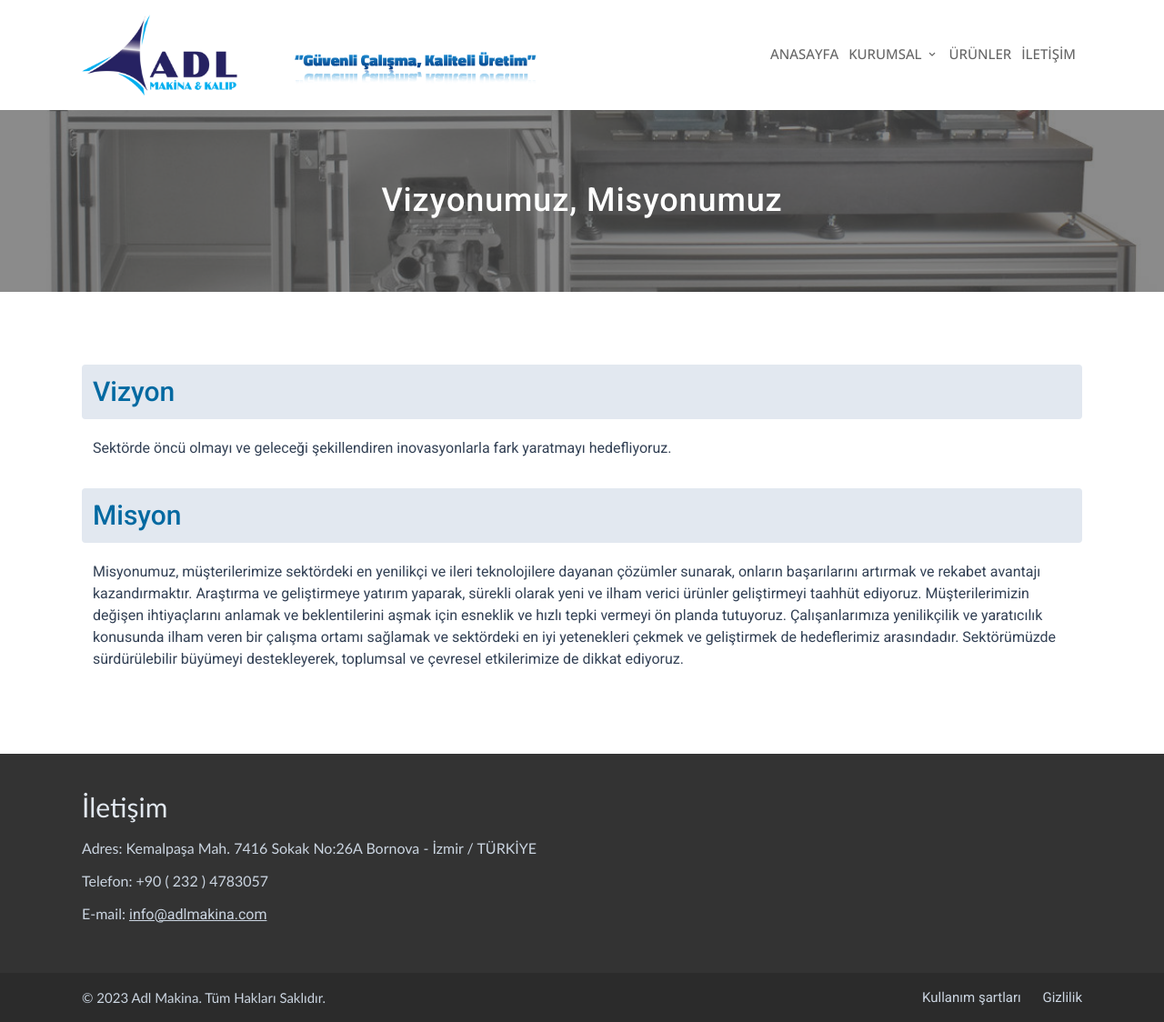
After one commit to yigit1232/adl-machine, a Django app: page /kurumsal/vizyonumuz-misyonumuz/ in a window 1280 px wide. The commit adds this page. Shown: the whole page at 91% size. Run offline with Django 4.2, Linux system fonts and the light colour scheme; some libraries are stand-ins or nearby versions.

Commit message:
add vision about page

```diff
--- a/app/urls.py
+++ b/app/urls.py
@@ -6,7 +6,10 @@ from django.conf.urls.static import static
 urlpatterns = [
     path('',views.index,name='index'),
     path('urunler/',views.products,name='products'),
-    path('kalite/',views.quality,name='quality'),
     path('iletisim/',views.contact,name='contact'),
     path('uretim/',views.production,name='production'),
+    path('kurumsal/hakkimizda/',views.about,name='about'),
+    path('kurumsal/vizyonumuz-misyonumuz/',views.vision,name='vision'),
+    path('kurumsal/kalite/', views.quality, name='quality'),
+
 ] + static(settings.STATIC_URL, document_root=settings.STATIC_ROOT)
--- a/app/views.py
+++ b/app/views.py
@@ -44,3 +44,9 @@ def contact(request):
 
 def production(request):
     return render(request,'production.html')
+
+def about(request):
+    return render(request,'about.html')
+
+def vision(request):
+    return render(request,'vision.html')
--- a/static/script/script.js
+++ b/static/script/script.js
@@ -17,3 +17,8 @@ var swiper = new Swiper(".mySwiper", {
     prevEl: ".swiper-button-prev",
   },
 });
+
+$(".menu").on("click",function(){
+    console.log("hello world")
+    $(".menu-content").toggle()
+})
--- a/templates/components/navbar.html
+++ b/templates/components/navbar.html
@@ -8,9 +8,15 @@
         <nav class="header-nav">
             <ul>
                 <li><a class="{% if request.path == '/' %} !text-sky-700 {% endif %}" href="{% url 'index' %}">Anasayfa</a></li>
-                <li><a class="{% if request.path == '/uretim/' %} !text-sky-700 {% endif %}" href="{% url "production" %}">Üretim</a></li>
+                <li class="relative"><a class="menu cursor-pointer">Kurumsal <i class="uil uil-angle-down"></i></a>
+                <ul class="absolute hidden menu-content left-0 flex flex-col gap-1 top-10 rounded bg-white border shadow-sm z-40">
+                    <li><a class="hover:bg-slate-200" href="{% url "about" %}">HAKKIMIZDA</a></li>
+                    <li><a class="hover:bg-slate-200" href="{% url "vision" %}">VİZYON&MİSYON</a></li>
+                    <li><a class="hover:bg-slate-200" href="">TEZGAH PARKURU</a></li>
+                    <li><a class="hover:bg-slate-200" href="{% url "quality" %}">KALİTE SİSTEM YÖNETİMİ</a></li>
+                </ul>
+                </li>
                 <li><a class="{% if request.path == '/urunler/' %} !text-sky-700 {% endif %}" href="{% url "products" %}">Ürünler</a></li>
-                <li><a class="{% if request.path == '/kalite/' %} !text-sky-700 {% endif %}" href="{% url "quality" %}">Kalite</a></li>
                 <li><a class="{% if request.path == '/iletisim/' %} !text-sky-700 {% endif %}" href="{% url "contact" %}">İletişim</a></li>
             </ul>
         </nav>
--- a/templates/components/slider.html
+++ b/templates/components/slider.html
@@ -3,19 +3,15 @@
     <div class="swiper-wrapper">
 
       <div class="swiper-slide swiper-slider-image">
-          <h2>slider1</h2>
           <div class="bg-image-color"></div>
       </div>
         <div class="swiper-slide swiper-slider-image-1">
-            <h2>slider2</h2>
           <div class="bg-image-color"></div>
       </div>
         <div class="swiper-slide swiper-slider-image-2">
-            <h2>slider2</h2>
             <div class="bg-image-color"></div>
         </div>
         <div class="swiper-slide swiper-slider-image-3">
-            <h2>slider2</h2>
             <div class="bg-image-color"></div>
       </div>
 
--- a/templates/layout.html
+++ b/templates/layout.html
@@ -13,9 +13,9 @@
     <link rel="stylesheet" href="https://unicons.iconscout.com/release/v4.0.8/css/line.css">
     <link href="https://fonts.googleapis.com/css2?family=Roboto:wght@300;400;500&display=swap" rel="stylesheet">
     <link href="https://fonts.googleapis.com/css2?family=Open+Sans:wght@500&display=swap" rel="stylesheet">
-    <link rel="stylesheet" href="{% static 'css/input.css' %}">
+    <link rel="stylesheet" href="{% static 'css/style.css' %}">
     <link rel="stylesheet" href="{% static 'css/lightbox.min.css' %}">
-    <title>{% block title %}{% endblock %}</title>
+    <title>{% block title %}{% endblock %} - ADL Makina</title>
 </head>
 <body>
     {% include 'components/navbar.html' %}
--- /dev/null
+++ b/templates/vision.html
@@ -0,0 +1,31 @@
+{% extends 'layout.html' %}
+{% block title %}Vizyonumuz, Misyonumuz{% endblock %}
+{% block description %}Vizyonumuz, Misyonumuz{% endblock %}
+
+{% block body %}
+
+<section class="w-full h-[200px] bg-image">
+<div class="jumbotron-bg">
+    <div class="flex justify-center h-full items-center">
+        <div class="container flex justify-center items-center">
+            <h2 class="text-white font-medium tracking-wide text-4xl leading-tight">Vizyonumuz, Misyonumuz</h2>
+        </div>
+    </div>
+</div>
+</section>
+
+<div class="w-full flex justify-center mb-20 mt-20">
+    <div class="container">
+        <div>
+            <h2 class="text-sky-700 bg-slate-200 p-3 rounded font-medium mb-2 text-3xl">Vizyon</h2>
+            <p class="text-slate-700 p-3">Sektörde öncü olmayı ve geleceği şekillendiren inovasyonlarla fark yaratmayı hedefliyoruz.</p>
+        </div>
+        <div class="mt-5">
+            <h2 class="text-sky-700 bg-slate-200 p-3 rounded font-medium mb-2 text-3xl">Misyon</h2>
+            <p class="text-slate-700 p-3">
+                Misyonumuz, müşterilerimize sektördeki en yenilikçi ve ileri teknolojilere dayanan çözümler sunarak, onların başarılarını artırmak ve rekabet avantajı kazandırmaktır. Araştırma ve geliştirmeye yatırım yaparak, sürekli olarak yeni ve ilham verici ürünler geliştirmeyi taahhüt ediyoruz. Müşterilerimizin değişen ihtiyaçlarını anlamak ve beklentilerini aşmak için esneklik ve hızlı tepki vermeyi ön planda tutuyoruz. Çalışanlarımıza yenilikçilik ve yaratıcılık konusunda ilham veren bir çalışma ortamı sağlamak ve sektördeki en iyi yetenekleri çekmek ve geliştirmek de hedeflerimiz arasındadır. Sektörümüzde sürdürülebilir büyümeyi destekleyerek, toplumsal ve çevresel etkilerimize de dikkat ediyoruz.
+            </p>
+        </div>
+    </div>
+</div>
+{% endblock %}
```
Also changed, not shown: static/css/input.css (+7 -3 lines), static/css/style.css (added, +1 -0 lines), templates/about.html (added, +25 -0 lines).
